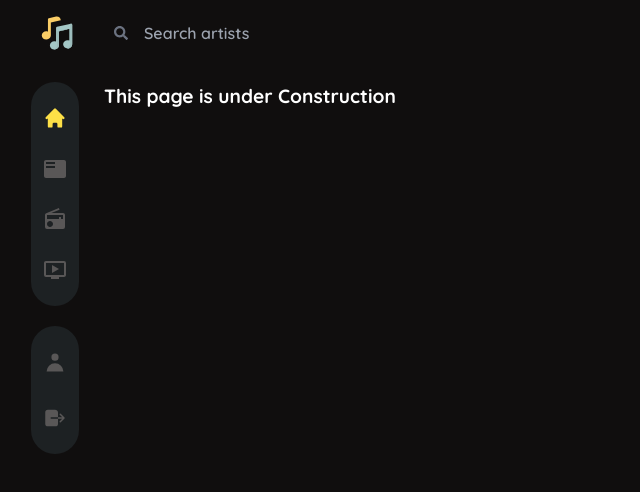
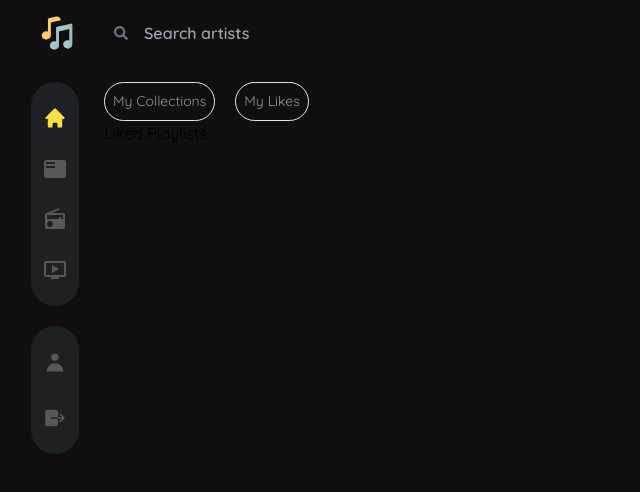
Before and after one commit to Ay7ot/musica-typescript, a React (Vite) app: page /Collections in a window 1280 px wide. Shown: the top 492 px of the page, without its empty margins (0-640 px from the left). Built offline with nearby package versions, Linux system fonts and the light colour scheme.

Commit message:
Initial Collection page Commit

```diff
--- a/src/App.tsx
+++ b/src/App.tsx
@@ -60,7 +60,11 @@ function App() {
     },
     featuredPlaylists: [],
     recommendedPlaylists: [],
-    userPlaylist: []
+    userPlaylist: [],
+    collections: {
+      isLikedPlaylistActive: true,
+      isLikedSongsActive: false
+    }
   }
 
   function reducer(state: AppContextInterface, action: ActionInterface) {
@@ -139,9 +143,9 @@ function App() {
   const [mainState, dispatch] = useReducer(reducer, initialState)
 
   console.log(mainState)
-  const {isLoggedIn, accessToken, refreshToken, isSearchToggled, searchParameter, icons, navToggled, headerItem, featuredPlaylists, recommendedPlaylists, userPlaylist} = mainState
+  const {isLoggedIn, accessToken, refreshToken, isSearchToggled, searchParameter, icons, navToggled, headerItem, featuredPlaylists, recommendedPlaylists, userPlaylist, collections} = mainState
   return (
-    <AppContext.Provider value={{isLoggedIn, dispatch, accessToken, refreshToken, isSearchToggled, searchParameter, icons, navToggled, headerItem, featuredPlaylists, recommendedPlaylists, userPlaylist}}>
+    <AppContext.Provider value={{isLoggedIn, dispatch, accessToken, refreshToken, isSearchToggled, searchParameter, icons, navToggled, headerItem, featuredPlaylists, recommendedPlaylists, userPlaylist, collections}}>
       <Routes>
         <Route path="/" element={<Login />} />
         <Route path="/Home" element={<Home />} />
--- a/src/Components/Collections.tsx
+++ b/src/Components/Collections.tsx
@@ -4,11 +4,13 @@ import Navbar from './Navbar'
 import useWindowDimensions from '../Hooks/windowDimensions'
 import { AppContext } from '../Contexts/AppContext'
 import { useContext } from 'react'
+import LikedPLaylists from './LikedPlaylists'
+import LikedSongs from './LikedSongs'
 
 export default function Collections() {
     const {width} = useWindowDimensions()
 
-    const { navToggled } = useContext(AppContext)
+    const { navToggled, collections } = useContext(AppContext)
 
     return (
         <div className="bg-[#100e0e] min-h-screen p-6 pt-0 font-quicksand w-full">
@@ -19,7 +21,13 @@ export default function Collections() {
             <>
             <Navbar/>
             <section className={`${width > 768 ? 'relative left-[5rem] mt-[2.1rem] w-[85vw] sm:mt-4' :'mt-6'}`}>
-              <p className='text-white text-[1.2rem] font-bold '>This page is under Construction</p>
+              <div className='grid grid-cols-2 gap-5 sm:flex'>
+                <button className='p-2 text-[#949798] text-[14px] border-[1px] rounded-full'>My Collections</button>
+                <button className='p-2 text-[#949798] text-[14px] border-[1px] rounded-full'>My Likes</button>
+              </div>
+              {
+                collections.isLikedPlaylistActive ? <LikedPLaylists /> : <LikedSongs />
+              }
             </section>
             </>
           }
--- a/src/Components/HomeHeader.tsx
+++ b/src/Components/HomeHeader.tsx
@@ -118,7 +118,7 @@ export default function HomeHeader() {
                                                     <p className='text-[1rem] text-[#d4d1d1] font-semibold'>
                                                         {playlist.name}
                                                     </p>
-                                                    <p className='text-gray-500 text-[12px]'>
+                                                    <p className='text-gray-500 text-[12px] ellipsis'>
                                                         {playlist.description}
                                                     </p>
                                                 </div>
--- /dev/null
+++ b/src/Components/LikedPlaylists.tsx
@@ -0,0 +1,9 @@
+import React from "react"
+
+export default function LikedPLaylists() {
+    return (
+        <div>
+           Liked Playlists
+        </div>
+    )
+}
--- /dev/null
+++ b/src/Components/LikedSongs.tsx
@@ -0,0 +1,9 @@
+import React from 'react'
+
+export default function LikedSongs() {
+  return (
+    <div>
+        Liked Songs
+    </div>
+  )
+}
--- a/src/Contexts/AppContext.ts
+++ b/src/Contexts/AppContext.ts
@@ -50,6 +50,9 @@ export const AppContext = createContext<AppContextInterface>({
     },
     featuredPlaylists: [],
     recommendedPlaylists: [],
-    userPlaylist: []
-
+    userPlaylist: [],
+    collections: {
+        isLikedPlaylistActive: true,
+        isLikedSongsActive: false
+    }
 });
--- a/src/types/Types.ts
+++ b/src/types/Types.ts
@@ -10,7 +10,11 @@ export interface AppContextInterface {
     headerItem: mainPlaylistType;
     featuredPlaylists: mainPlaylistType[];
     recommendedPlaylists: recommendedSongType[],
-    userPlaylist: userPlaylistType[]
+    userPlaylist: userPlaylistType[],
+    collections: {
+        isLikedPlaylistActive: boolean,
+        isLikedSongsActive: boolean
+      }
 }
 
 export interface ActionInterface {
```
